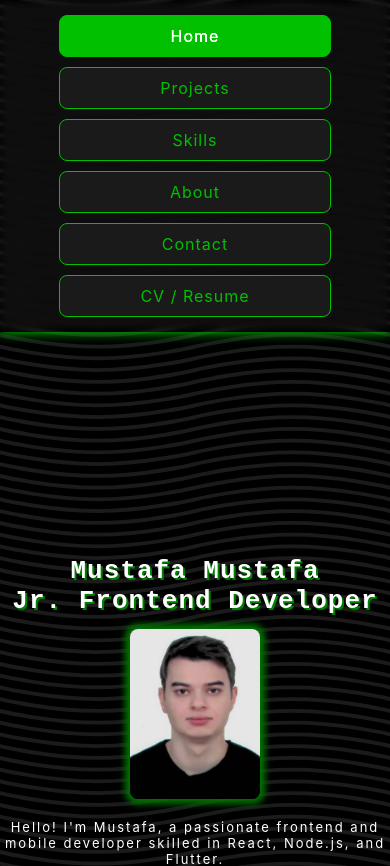
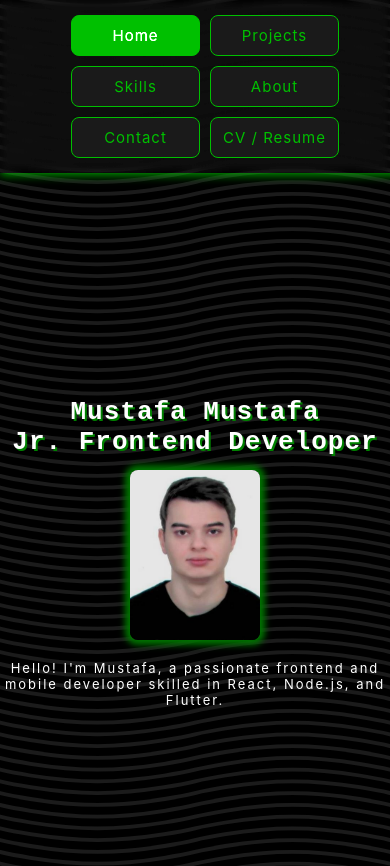
Before and after one commit to FTMustafa/portfolio, a React (Create React App) app: page / in a window 390 px wide. Shown: the top 866 px of the page. Built offline with nearby package versions, Linux system fonts and the light colour scheme.

Commit message:
navbar responsive

```diff
--- a/src/pages/Navbar/Navbar.css
+++ b/src/pages/Navbar/Navbar.css
@@ -82,18 +82,22 @@ nav li.active {
 /* Mobil boyut için */
 @media (max-width: 480px) {
   nav {
-    flex-direction: column;
+    flex-direction: row;
+    flex-wrap: wrap;
+    justify-content: center;
+    gap: 10px;
     height: auto;
-    gap: 10px;
-    padding: 15px 0;
+    padding: 15px 10px;
   }
 
   nav li {
-    width: 80%;
-    max-width: 250px;
-    font-size: 16px;
-    padding: 10px;
+    width: 30%;
+    max-width: 120px;
+    min-width: 100px;
+    font-size: 15px;
+    padding: 10px 5px;
   }
+
   nav li:hover {
     box-shadow: 280px 0px green inset;
     color: white;
```
